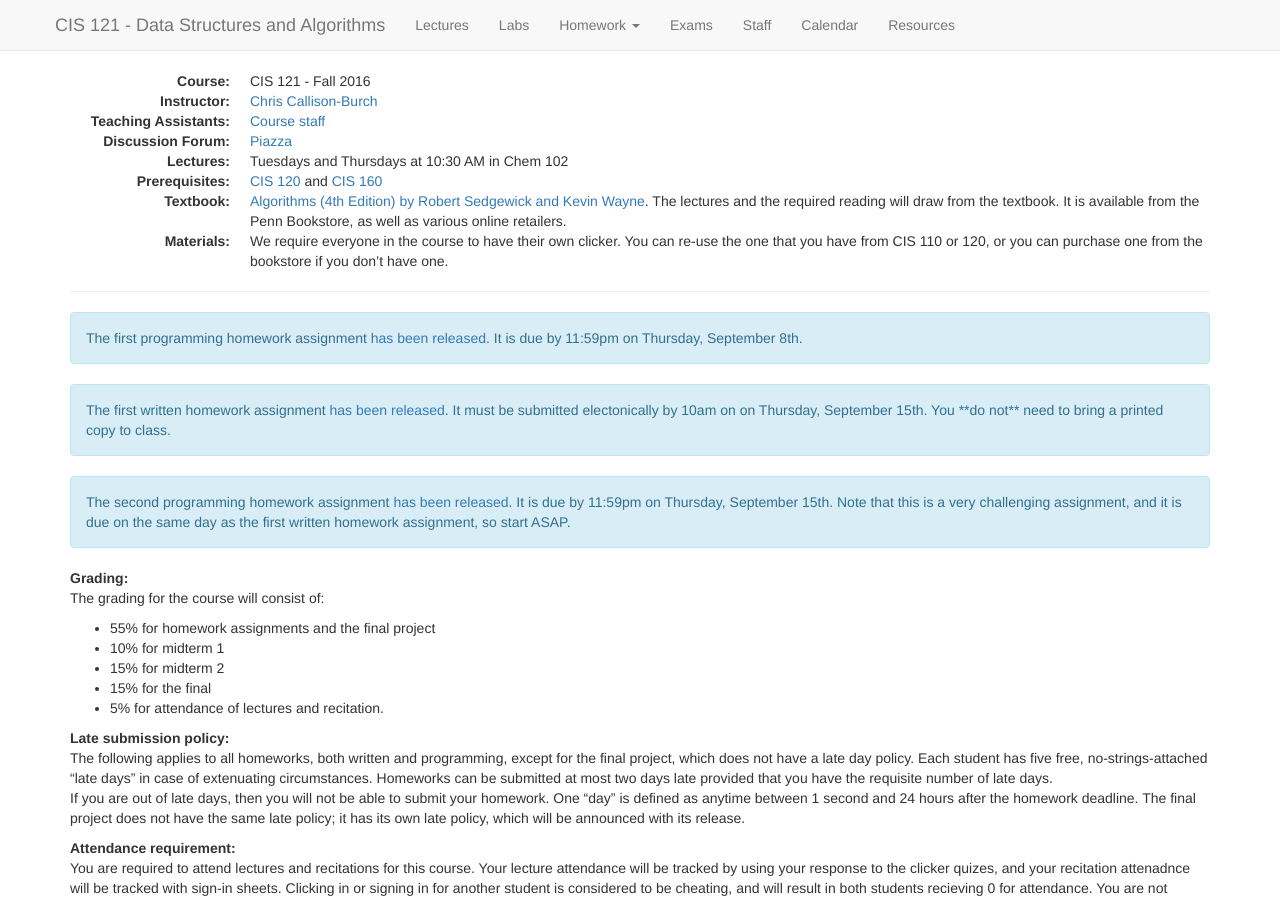
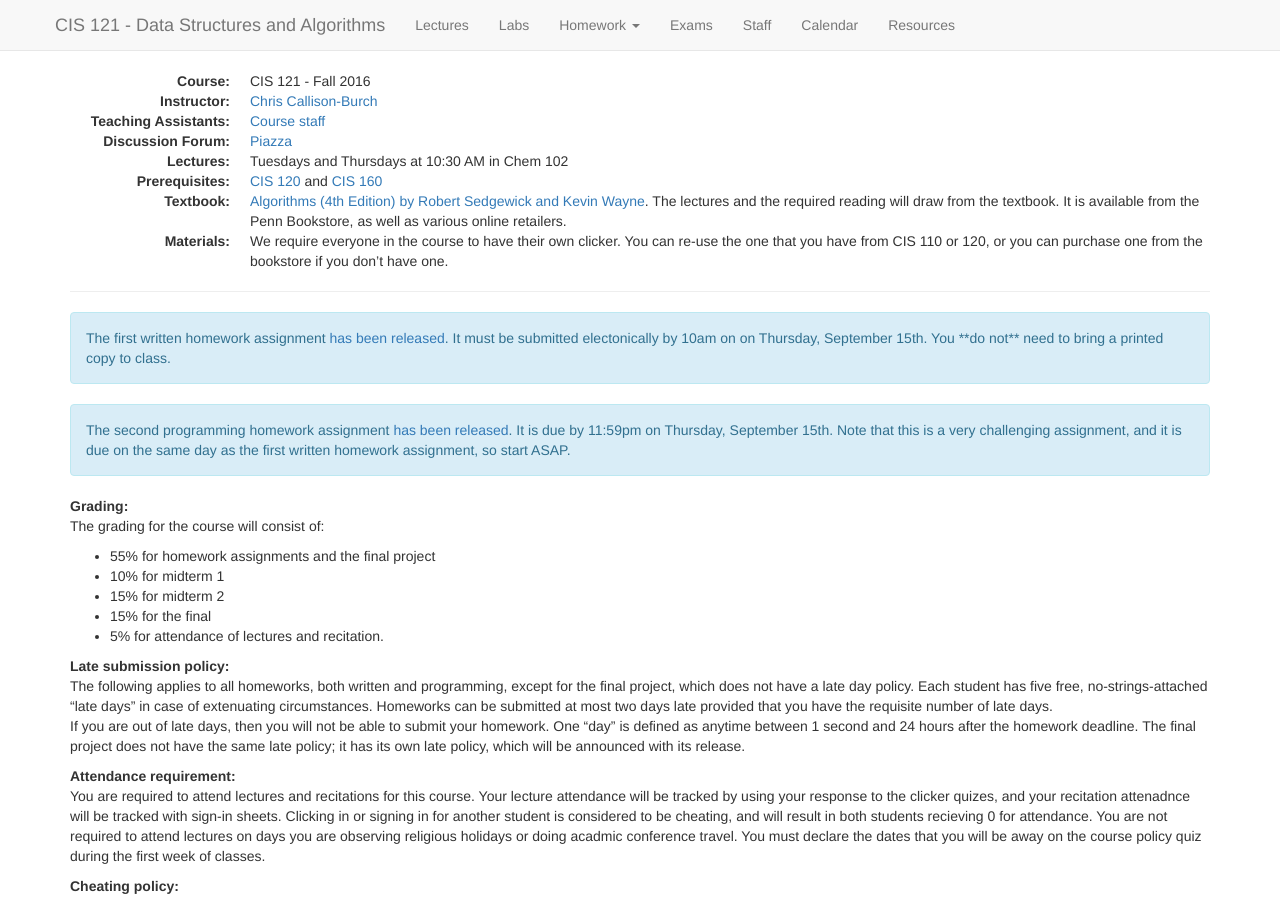
Before and after one commit to vikramkh/course-website-16fa, a Jekyll site: the page built from index.md, in a window 1280 px wide and 900 px high. Built offline with Jekyll 4.4.1, drawn with Linux system fonts in a browser that asks for light colours; nearby versions of some CDN libraries.

Commit message:
Removed link to first HW from homepage

```diff
--- a/index.md
+++ b/index.md
@@ -32,9 +32,6 @@ Materials:
 
 ---
 
-<div class="alert alert-info">
-The first programming homework assignment <a href="homework.html">has been released</a>. It is due by 11:59pm on Thursday, September 8th.
-</div>
 
 <div class="alert alert-info">
 The first written homework assignment <a href="homework.html">has been released</a>. It must be submitted electonically by 10am on on Thursday, September 15th. You **do not** need to bring a printed copy to class.
```
